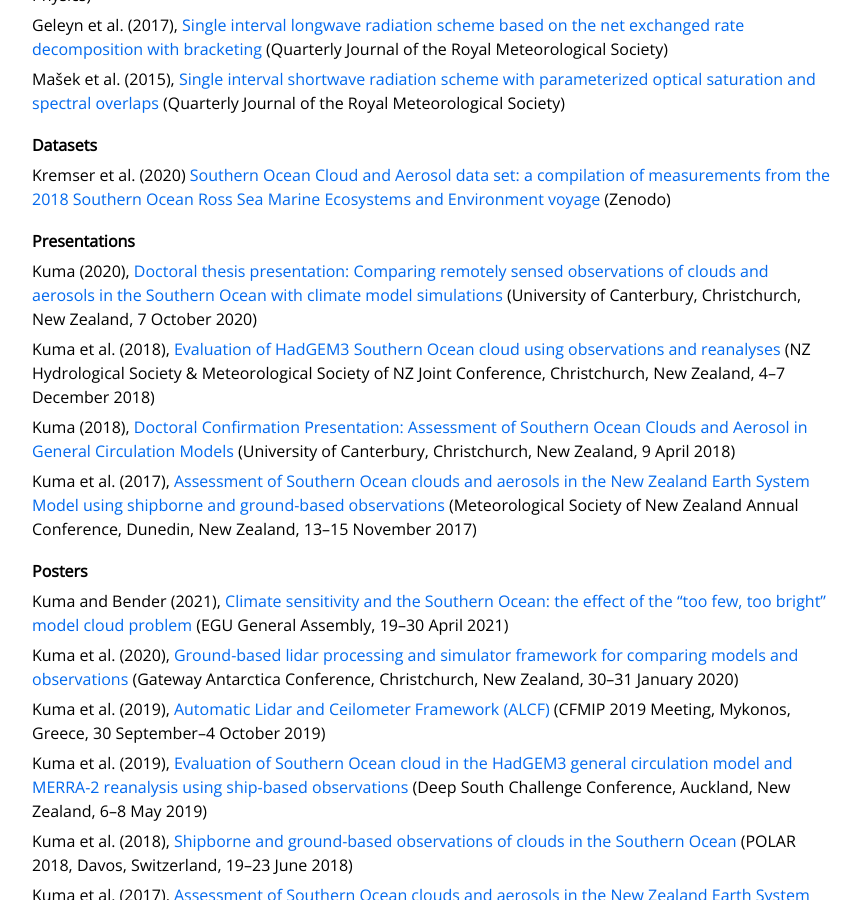
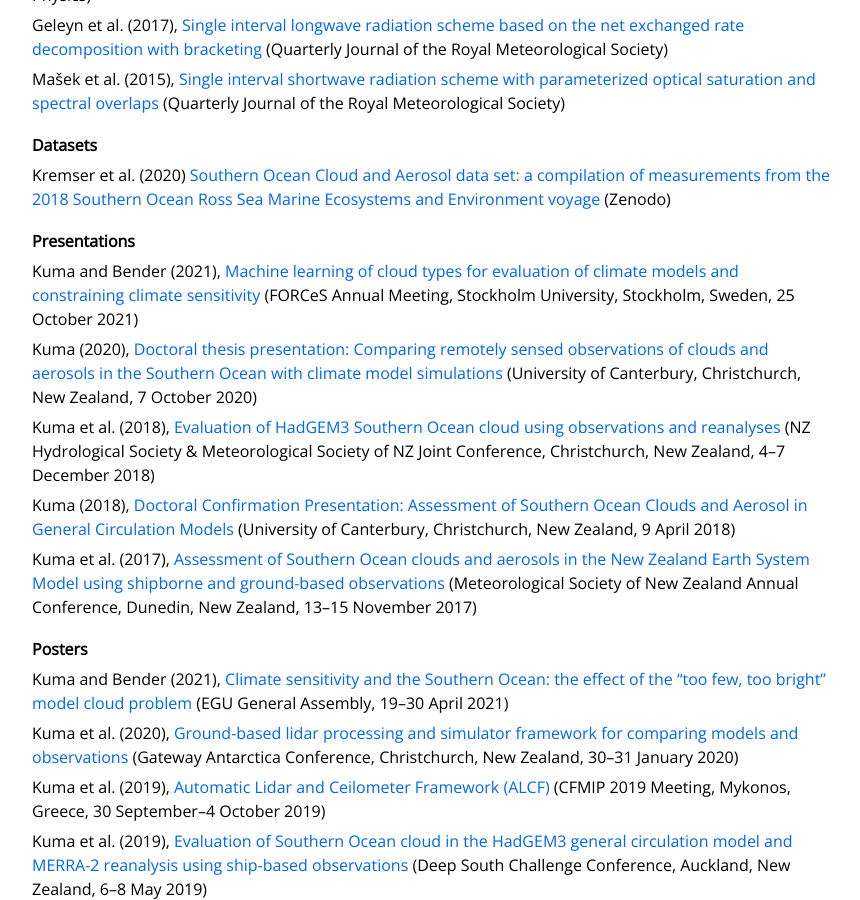
Before and after one commit to peterkuma/peterkuma.net, a Jekyll site: the page built from science/index.md, in a window 1280 px wide and 900 px high, scrolled down 697 px. Shown: the whole window, without its empty margins (208-1068 px from the left). Built offline with Jekyll 4.4.1, drawn with Linux system fonts in a browser that asks for light colours.

Commit message:
FORCeS Annual Meeting presentation

```diff
--- a/science/index.md
+++ b/science/index.md
@@ -34,6 +34,8 @@
 Kremser et al. (2020) [Southern Ocean Cloud and Aerosol data set: a compilation of measurements from the 2018 Southern Ocean Ross Sea Marine Ecosystems and Environment voyage](https://zenodo.org/record/4060237) (Zenodo)
 
 ## Presentations
+
+Kuma and Bender (2021), [Machine learning of cloud types for evaluation of climate models and constraining climate sensitivity](https://zenodo.org/record/5605014) (FORCeS Annual Meeting, Stockholm University, Stockholm, Sweden, 25 October 2021)
 
 Kuma (2020), [Doctoral thesis presentation: Comparing remotely sensed observations of clouds and aerosols in the Southern Ocean with climate model simulations](https://github.com/peterkuma/research/raw/master/presentations/Kuma%20(2020)%2C%20Doctoral%20thesis%20presentation:%20Comparing%20remotely%20sensed%20observations%20of%20clouds%20and%20aerosols%20in%20the%20Southern%20Ocean%20with%20climate%20model%20simulations.pdf) (University of Canterbury, Christchurch, New Zealand, 7 October 2020)
 
```
